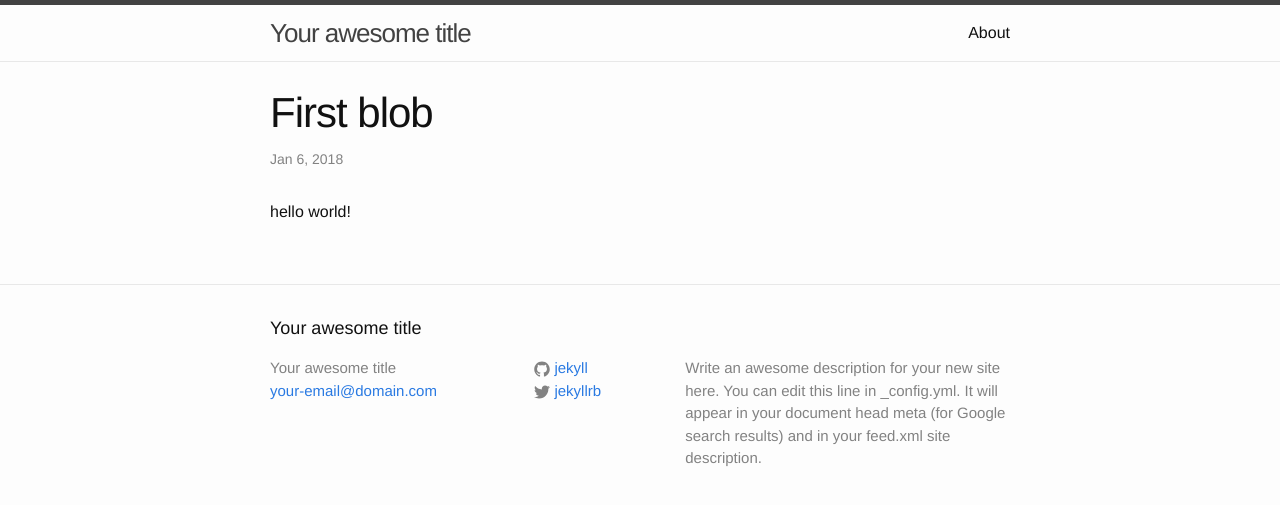
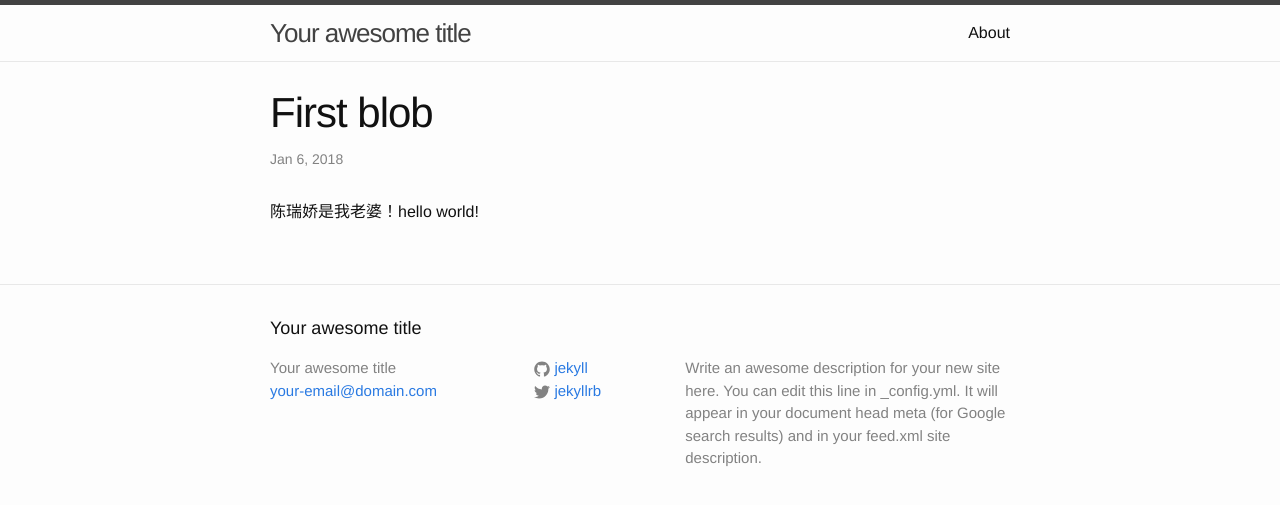
Before and after one commit to wangmingliang1990/wangmingliang1990.github.io, a Jekyll site: the page built from _posts/2018-01-06-first blob.markdown, in a window 1280 px wide. Shown: the top 505 px of the page. Built offline with Jekyll 4.4.1, drawn with Linux system fonts in a browser that asks for light colours; our own code applies the rules of GitHub Pages for plain Markdown files.

Commit message:
Update 2018-01-06-first blob.markdown

```diff
--- a/_posts/2018-01-06-first blob.markdown
+++ b/_posts/2018-01-06-first blob.markdown
@@ -1 +1 @@
-hello world!
+陈瑞娇是我老婆！hello world!
```
